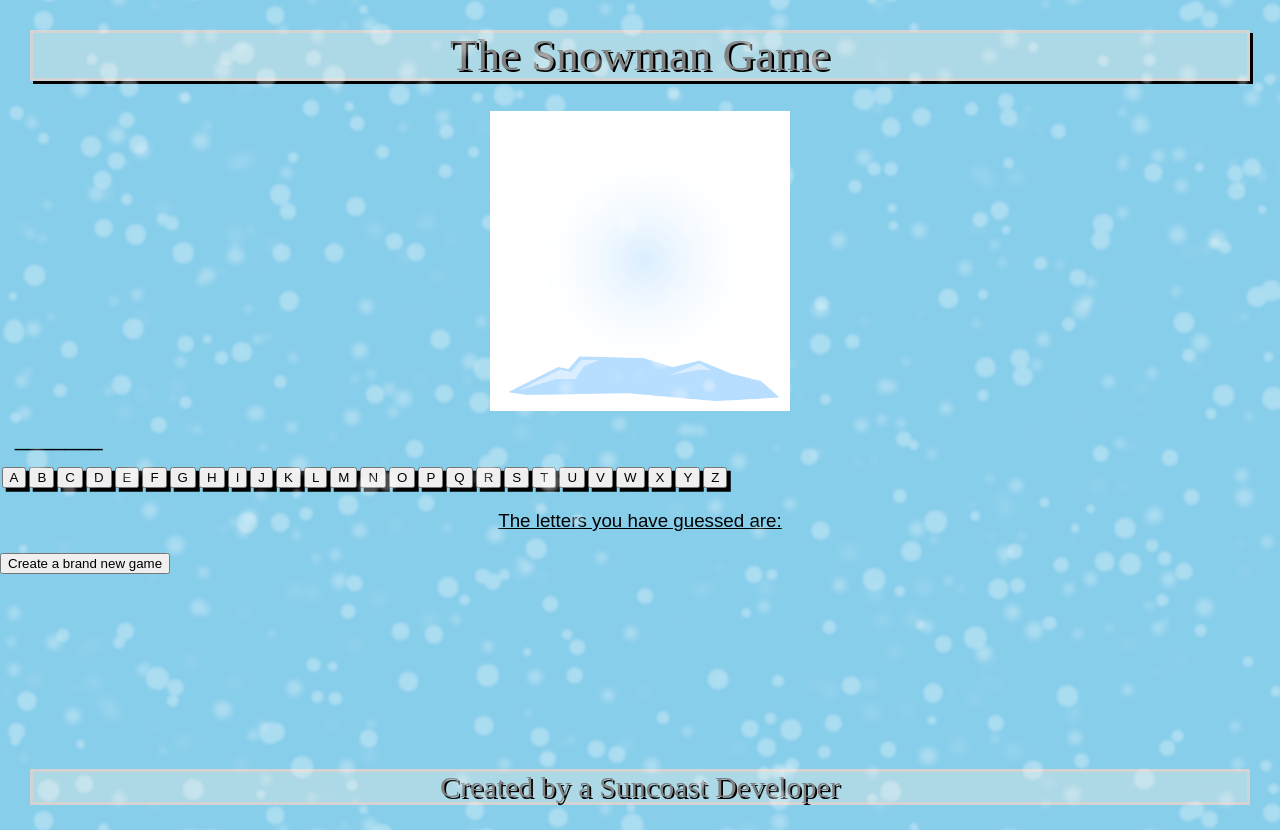
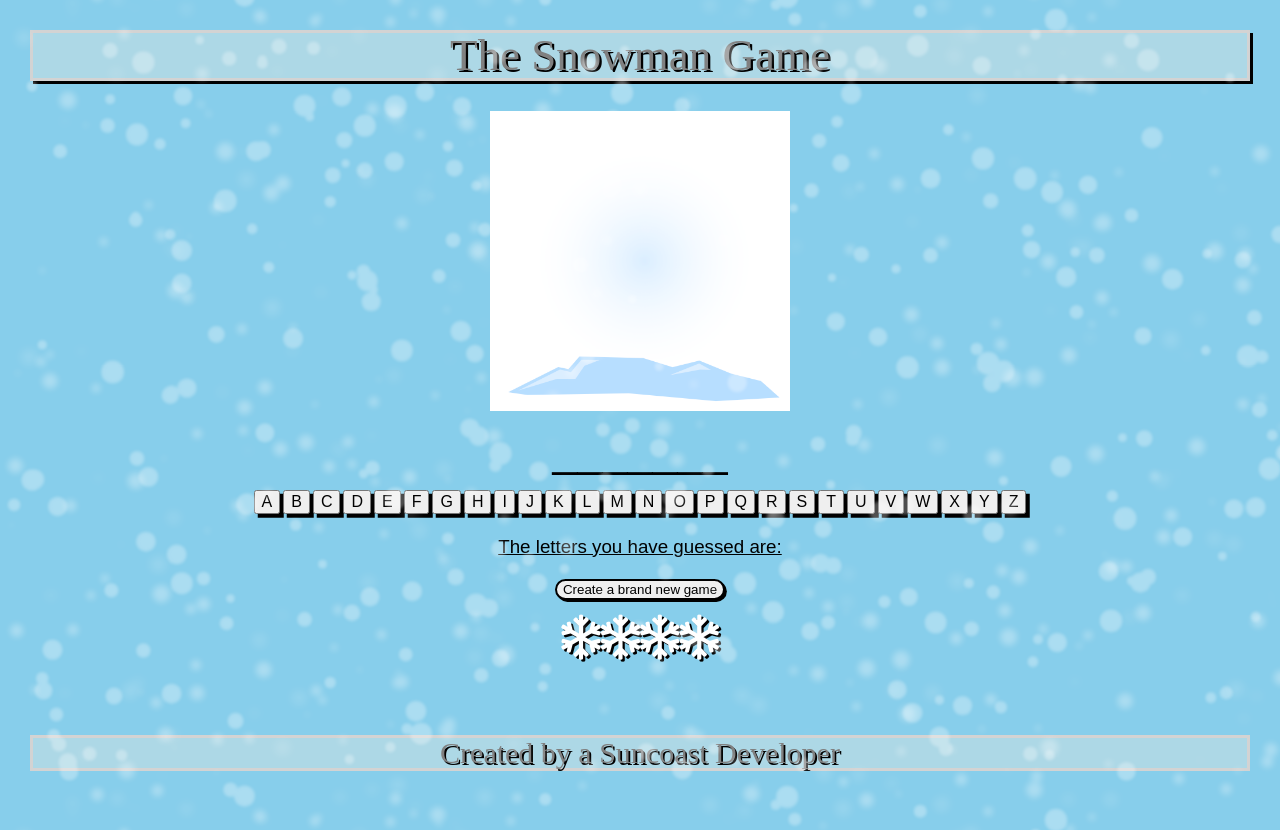
Before and after one commit to Austinentpierce/Snowman, a React app: page / in a window 1280 px wide. Built offline with nearby package versions, Linux system fonts and the light colour scheme; the HTML template or start-up script is replaced by a standard one; a web font is replaced by a local one.

Commit message:
got everything centered from main just have to touch up styling then get the images to change by the guesses

```diff
--- a/src/App.tsx
+++ b/src/App.tsx
@@ -122,7 +122,15 @@ export function App() {
       <div className="lettersguessed">
         The letters you have guessed are: {guessedLetters}
       </div>
-      <button onClick={handleBrandNewGame}>Create a brand new game</button>
+      <button className="newgame" onClick={handleBrandNewGame}>
+        Create a brand new game
+      </button>
+      <div className="snowflake">
+        <i className="far fa-3x fa-snowflake"></i>
+        <i className="far fa-3x fa-snowflake"></i>
+        <i className="far fa-3x fa-snowflake"></i>
+        <i className="far fa-3x fa-snowflake"></i>
+      </div>
       <footer>Created by a Suncoast Developer</footer>
     </main>
   )
--- a/src/index.scss
+++ b/src/index.scss
@@ -1,5 +1,6 @@
 @import url('https://fonts.googleapis.com/css2?family=Delius+Swash+Caps&display=swap');
 @import url('https://fonts.googleapis.com/css2?family=Shadows+Into+Light&display=swap');
+@import 'https://cdnjs.cloudflare.com/ajax/libs/font-awesome/5.12.0-2/css/all.min.css';
 
 :root {
   font: 15px / 1 sans-serif;
@@ -12,6 +13,9 @@ body {
   min-height: 100%;
   background-color: skyblue;
 }
+main {
+  text-align: center;
+}
 header {
   font-family: 'Delius Swash Caps', cursive;
   margin: 2rem;
@@ -23,25 +27,17 @@ header {
   color: gray;
   box-shadow: black 0.2rem 0.2rem;
 }
-.buttons button {
-  font-family: 'Shadows Into Light', cursive;
-  background-color: darkgray;
-  margin: 0.28rem;
-  box-shadow: black 1rem solid;
-  color: white;
-  font-size: 1rem;
-}
+
 .letterbuttons {
-  justify-content: center;
   box-shadow: black 0.25rem 0.25rem;
   margin: 0.1rem;
+  font-size: 16px;
 }
 
 .letters {
   text-align: center;
   display: flex;
-
-  justify-content: space-between;
+  justify-content: center;
   font-size: 2rem;
 }
 .images {
@@ -54,19 +50,24 @@ header {
   margin: 1.5rem;
 }
 .guessedword {
-  font-size: 1.5rem;
+  font-size: 3rem;
   margin: 1rem;
+  text-align: center;
 }
-main img .images {
-  display: flex;
-  box-shadow: black 0.2rem 0.2rem;
+.newgame {
+  box-shadow: black 0.125rem 0.125rem;
+  border-radius: 0.8rem;
+  border: black 0.15rem solid;
 }
-section ul {
-  list-style: none;
+.snowflake {
+  text-align: center;
+  color: white;
+  text-shadow: black 0.15rem 0.15rem;
+  margin: 1rem;
 }
 footer {
   font-size: 2rem;
-  margin-top: 13rem;
+  margin-top: 5rem;
   text-align: center;
   background-color: lightblue;
   border: lightgray solid 0.2rem;
```
